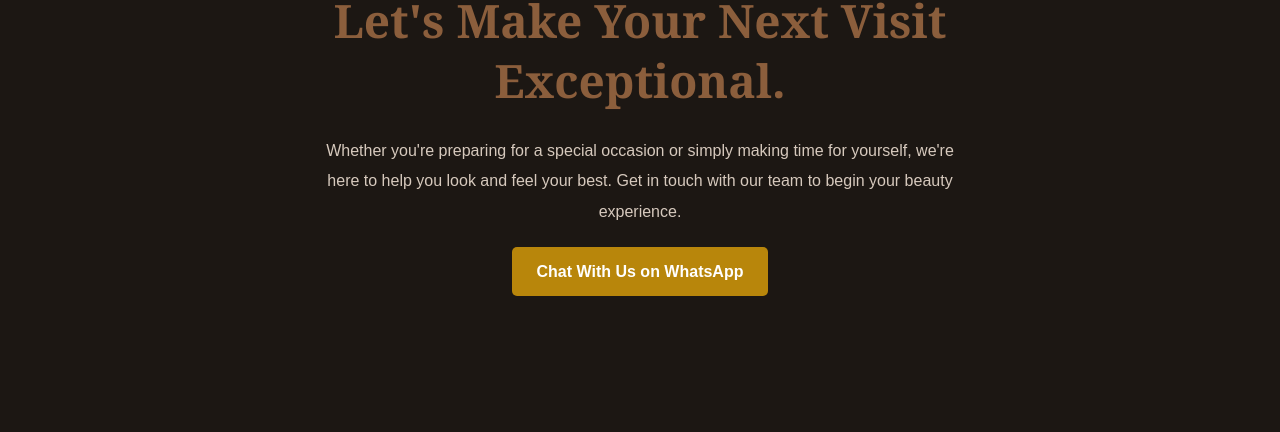
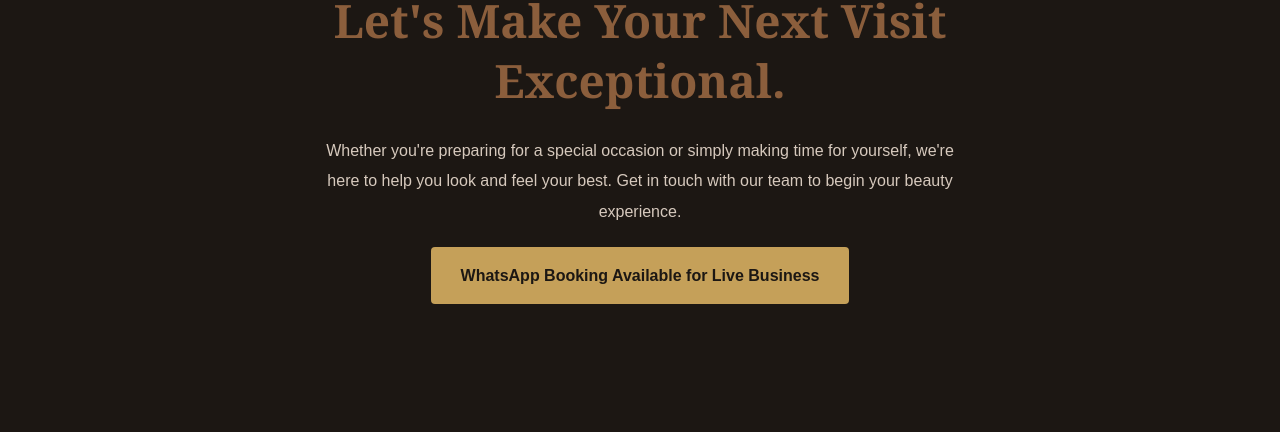
Before and after one commit to josephinead79-lab/glow-beauty-studio, a plain HTML site: page index.html in a window 1280 px wide. Shown: the part 4647-5079 px from the top of the page. Drawn offline with Linux system fonts and the light colour scheme.

Commit message:
Update index.html

```diff
--- a/index.html
+++ b/index.html
@@ -188,9 +188,9 @@
                 Get in touch with our team to begin your beauty experience.
             </p>
 
-            <a href="https://wa.me/200000010" class="contact-button">
-                Chat With Us on WhatsApp
-            </a>
+            <span class="contact-button">
+    WhatsApp Booking Available for Live Business
+</span>
         </div>
 
     </div>
```
